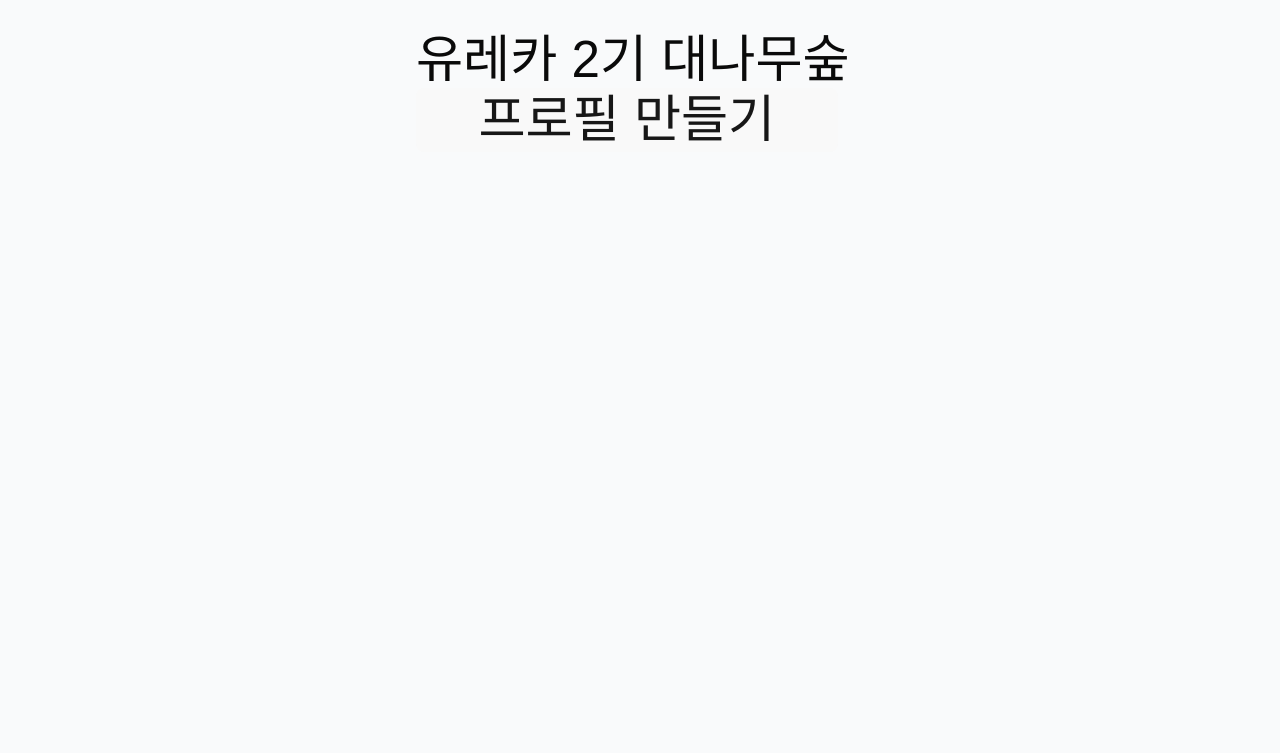
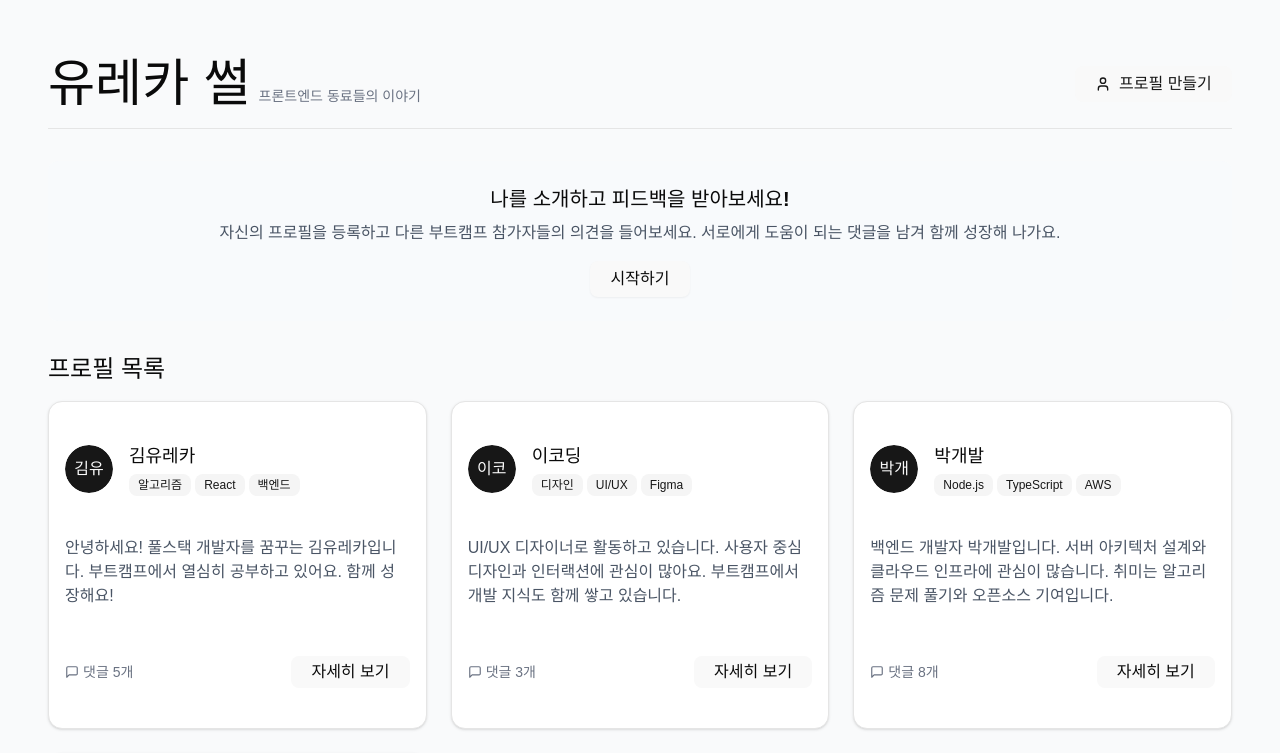
Before and after one commit to pillow12360/eureka-ssul, a React (Vite) app: page / in a window 1280 px wide. Shown: the top 753 px of the page. Built offline with nearby package versions, Linux system fonts and the light colour scheme; a web font is replaced by a local one.

Commit message:
feat: 메인페이지 구성

```diff
--- a/index.html
+++ b/index.html
@@ -4,7 +4,7 @@
     <meta charset="UTF-8" />
     <link rel="icon" type="image/svg+xml" href="/vite.svg" />
     <meta name="viewport" content="width=device-width, initial-scale=1.0" />
-    <title>title</title>
+    <title>유레카썰</title>
   </head>
   <body>
     <div id="root"></div>
--- a/src/App.tsx
+++ b/src/App.tsx
@@ -1,6 +1,6 @@
 import { BrowserRouter, Routes, Route } from 'react-router-dom';
 import HomePage from './pages/home/HomePage.tsx';
-import ProfileForm from './pages/ProfileForm';
+import ProfileForm from './pages/profile/ProfileForm.tsx';
 
 const App = () => {
     return (
@@ -9,7 +9,7 @@ const App = () => {
                 <div className="w-full px-4 sm:px-6 lg:px-8 py-8">
                     <Routes>
                         <Route path="/" element={<HomePage />} />
-                        <Route path="/profile/new" element={<ProfileForm />} />
+                        <Route path="/profile/create" element={<ProfileForm />} />
                         {/*<Route path="/profile/:id" element={<ProfileDetailPage />} />*/}
                     </Routes>
                 </div>
--- /dev/null
+++ b/src/components/ui/badge.tsx
@@ -0,0 +1,46 @@
+import * as React from "react"
+import { Slot } from "@radix-ui/react-slot"
+import { cva, type VariantProps } from "class-variance-authority"
+
+import { cn } from "@/lib/utils"
+
+const badgeVariants = cva(
+  "inline-flex items-center justify-center rounded-md border px-2 py-0.5 text-xs font-medium w-fit whitespace-nowrap shrink-0 [&>svg]:size-3 gap-1 [&>svg]:pointer-events-none focus-visible:border-ring focus-visible:ring-ring/50 focus-visible:ring-[3px] aria-invalid:ring-destructive/20 dark:aria-invalid:ring-destructive/40 aria-invalid:border-destructive transition-[color,box-shadow] overflow-hidden",
+  {
+    variants: {
+      variant: {
+        default:
+          "border-transparent bg-primary text-primary-foreground [a&]:hover:bg-primary/90",
+        secondary:
+          "border-transparent bg-secondary text-secondary-foreground [a&]:hover:bg-secondary/90",
+        destructive:
+          "border-transparent bg-destructive text-white [a&]:hover:bg-destructive/90 focus-visible:ring-destructive/20 dark:focus-visible:ring-destructive/40",
+        outline:
+          "text-foreground [a&]:hover:bg-accent [a&]:hover:text-accent-foreground",
+      },
+    },
+    defaultVariants: {
+      variant: "default",
+    },
+  }
+)
+
+function Badge({
+  className,
+  variant,
+  asChild = false,
+  ...props
+}: React.ComponentProps<"span"> &
+  VariantProps<typeof badgeVariants> & { asChild?: boolean }) {
+  const Comp = asChild ? Slot : "span"
+
+  return (
+    <Comp
+      data-slot="badge"
+      className={cn(badgeVariants({ variant }), className)}
+      {...props}
+    />
+  )
+}
+
+export { Badge, badgeVariants }
--- a/src/pages/home/HomePage.tsx
+++ b/src/pages/home/HomePage.tsx
@@ -1,18 +1,149 @@
-import {Button} from "@/components/ui/button.tsx";
-import {useNavigate} from "react-router-dom";
+import { useState, useEffect } from "react";
+import { Button } from "@/components/ui/button";
+import { Card, CardContent, CardFooter, CardHeader } from "@/components/ui/card";
+import { Avatar, AvatarImage, AvatarFallback } from "@/components/ui/avatar";
+import { Badge } from "@/components/ui/badge";
+import { useNavigate } from "react-router-dom";
+import { User, MessageSquare } from "lucide-react";
+import {Profile} from "@/types/profile.ts";
 
-const HomePage = () => {
+// 샘플 데이터 - 실제로는 API나 데이터베이스에서 가져올 것입니다
+const sampleProfiles: Profile[] = [
+    {
+        id: 1,
+        name: "김유레카",
+        features: "알고리즘, React, 백엔드",
+        bio: "안녕하세요! 풀스택 개발자를 꿈꾸는 김유레카입니다. 부트캠프에서 열심히 공부하고 있어요. 함께 성장해요!",
+        avatar: null,
+        comments: 5
+    },
+    {
+        id: 2,
+        name: "이코딩",
+        features: "디자인, UI/UX, Figma",
+        bio: "UI/UX 디자이너로 활동하고 있습니다. 사용자 중심 디자인과 인터랙션에 관심이 많아요. 부트캠프에서 개발 지식도 함께 쌓고 있습니다.",
+        avatar: null,
+        comments: 3
+    },
+    {
+        id: 3,
+        name: "박개발",
+        features: "Node.js, TypeScript, AWS",
+        bio: "백엔드 개발자 박개발입니다. 서버 아키텍처 설계와 클라우드 인프라에 관심이 많습니다. 취미는 알고리즘 문제 풀기와 오픈소스 기여입니다.",
+        avatar: null,
+        comments: 8
+    },
+    {
+        id: 4,
+        name: "최테크",
+        features: "머신러닝, Python, 데이터 분석",
+        bio: "데이터 사이언티스트를 꿈꾸고 있습니다. 통계와 머신러닝 알고리즘에 관심이 많고, 현재는 자연어 처리 프로젝트를 진행 중입니다.",
+        avatar: null,
+        comments: 2
+    }
+];
 
+const HomePage: React.FC = () => {
     const navigate = useNavigate();
-    const handleProfileClick = () => {
-        navigate("/profile/new");
-    }
-    return (<>
-        <h1 className="mx-auto w-full max-w-md">유레카 2기 대나무숲
-            <Button variant={"link"} onClick={handleProfileClick}>프로필 만들기</Button>
-        </h1>
+    const [profiles, setProfiles] = useState<Profile[]>([]);
 
-    </>)
-}
+    useEffect(() => {
+        // 예: fetchProfiles().then(data => setProfiles(data));
+        setProfiles(sampleProfiles);
+    }, []);
+
+    const handleProfileClick = (): void => {
+        navigate("/profile/create");
+    };
+
+    const handleViewProfile = (id: number): void => {
+        navigate(`/profile/${id}`);
+    };
+
+    return (
+        <div className="container mx-auto py-6 px-4">
+            {/* 헤더 섹션 */}
+            <header className="flex flex-col md:flex-row justify-between items-center mb-8 border-b pb-4">
+                <h1 className="text-3xl font-bold text-center md:text-left">
+                    유레카 썰
+                    <span className="text-sm font-normal ml-2 text-gray-500">
+            프론트엔드 동료들의 이야기
+          </span>
+                </h1>
+                <div className="mt-4 md:mt-0 flex gap-2">
+                    <Button
+                        onClick={handleProfileClick}
+                        className="flex items-center gap-2"
+                        variant="link"
+                    >
+                        <User size={16} />
+                        프로필 만들기
+                    </Button>
+                </div>
+            </header>
+
+            {/* 소개 섹션 */}
+            <section className="mb-8">
+                <div className="bg-slate-50 rounded-lg p-6 text-center">
+                    <h2 className="text-xl font-semibold mb-2">나를 소개하고 피드백을 받아보세요!</h2>
+                    <p className="text-gray-600 mb-4">
+                        자신의 프로필을 등록하고 다른 부트캠프 참가자들의 의견을 들어보세요.
+                        서로에게 도움이 되는 댓글을 남겨 함께 성장해 나가요.
+                    </p>
+                    <Button onClick={handleProfileClick} variant="outline">
+                        시작하기
+                    </Button>
+                </div>
+            </section>
+
+            {/* 프로필 그리드 */}
+            <section>
+                <h2 className="text-2xl font-semibold mb-4">프로필 목록</h2>
+                <div className="grid grid-cols-1 md:grid-cols-2 lg:grid-cols-3 gap-6">
+                    {profiles.map((profile) => (
+                        <Card key={profile.id} className="overflow-hidden hover:shadow-md transition-shadow">
+                            <CardHeader className="p-4 pb-2 flex flex-row items-center gap-4">
+                                <Avatar className="h-12 w-12">
+                                    <AvatarImage src={profile.avatar || undefined} alt={profile.name} />
+                                    <AvatarFallback className="bg-primary text-primary-foreground">
+                                        {profile.name.substring(0, 2)}
+                                    </AvatarFallback>
+                                </Avatar>
+                                <div>
+                                    <h3 className="font-medium text-lg">{profile.name}</h3>
+                                    <div className="flex flex-wrap gap-1 mt-1">
+                                        {profile.features.split(', ').map((feature, i) => (
+                                            <Badge key={i} variant="secondary" className="text-xs">
+                                                {feature}
+                                            </Badge>
+                                        ))}
+                                    </div>
+                                </div>
+                            </CardHeader>
+                            <CardContent className="p-4 pt-2">
+                                <p className="text-gray-600 line-clamp-3">{profile.bio}</p>
+                            </CardContent>
+                            <CardFooter className="p-4 pt-2 flex justify-between items-center">
+                                <div className="flex items-center text-gray-500 text-sm">
+                                    <MessageSquare size={14} className="mr-1" />
+                                    <span>댓글 {profile.comments}개</span>
+                                </div>
+                                <Button
+                                    variant="ghost"
+                                    size="sm"
+                                    onClick={() => handleViewProfile(profile.id)}
+                                >
+                                    자세히 보기
+                                </Button>
+                            </CardFooter>
+                        </Card>
+                    ))}
+                </div>
+            </section>
+
+
+        </div>
+    );
+};
 
 export default HomePage;
--- /dev/null
+++ b/src/types/profile.ts
@@ -0,0 +1,8 @@
+export interface Profile {
+    id: number;
+    name: string;
+    features: string;
+    bio: string;
+    avatar: string | null;
+    comments: number;
+}
```
Also changed, not shown: src/pages/profile/ProfileForm.tsx (renamed from src/pages/ProfileForm.tsx).
